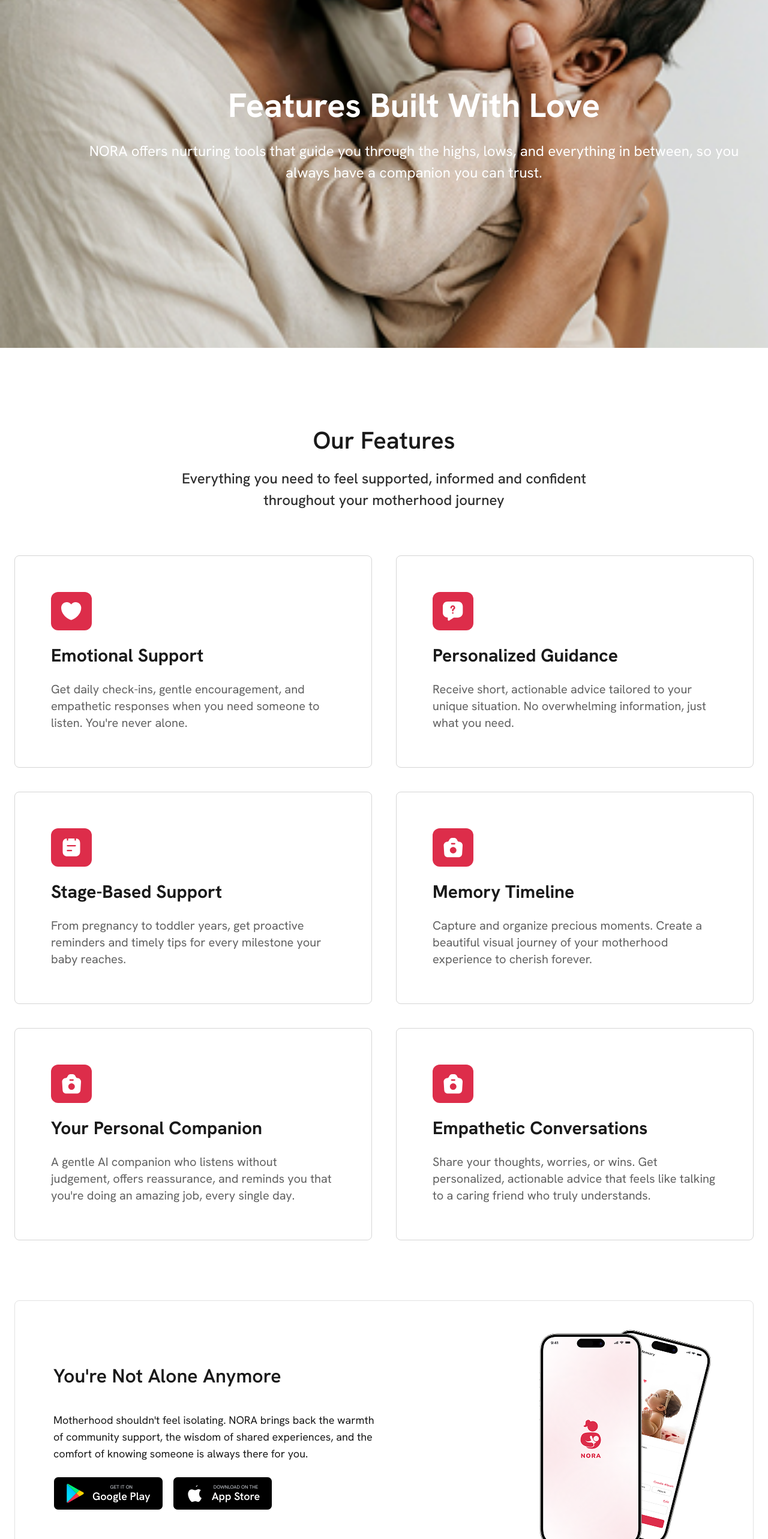
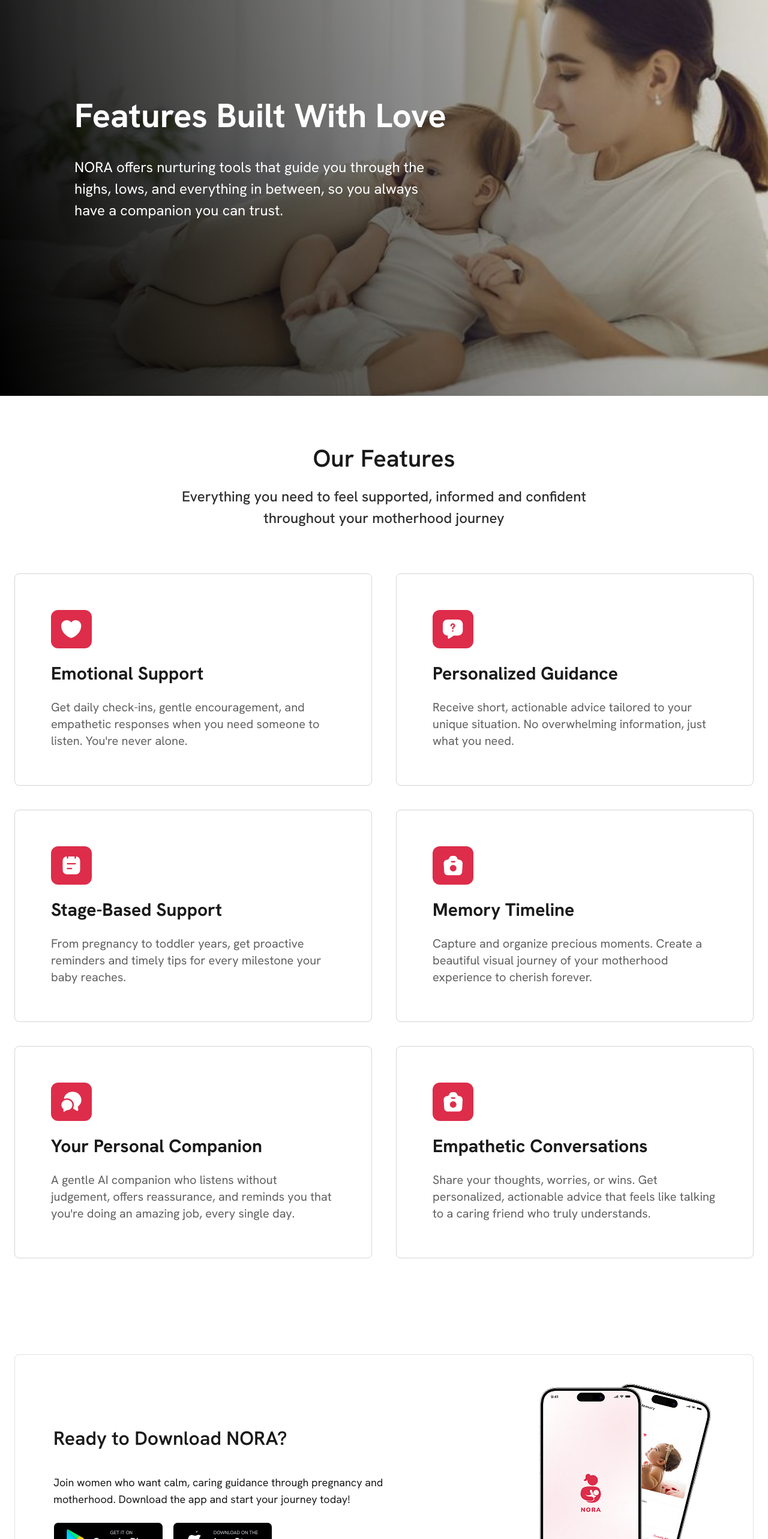
Before and after one commit to A-zook/mum-mentor-FE-azi-pu, a Next.js app: page /features in a window 1280 px wide. Shown: the part 220-2786 px from the top of the page at 60% size. Built offline with nearby package versions, Linux system fonts and the light colour scheme.

Commit message:
feat: our feature images

```diff
--- a/components/pages/features.tsx
+++ b/components/pages/features.tsx
@@ -7,7 +7,7 @@ const Features: NextPage = () => {
     <div>
       <FeatureHero />
       <OurFeatures />
-      <Yan/>
+      <Yan />
     </div>
   );
 };
--- a/module/features/hero.tsx
+++ b/module/features/hero.tsx
@@ -1,25 +1,32 @@
 import { NextPage } from "next";
 import Image from "next/image";
+import HeroImage from "@/public/assets/images/loving-mother.jpg";
 
 export const FeatureHero: NextPage = () => {
   return (
-    <div className="relative h-[520px] w-full md:h-[720px]">
+    <section className="relative h-[520px] w-full lg:h-screen">
       <Image
-        src="/assets/images/mother-child1.png"
-        alt="Hero Image"
-        fill
-        className="object-cover"
+        src={HeroImage}
+        alt="Loving Mom with Her Baby Image"
+        className="absolute top-0 left-0 -z-10 h-full w-full object-cover"
       />
-      <div className="absolute inset-0 flex flex-col items-center justify-center px-6 md:ml-[100px]">
-        <p className="md:text-heading1 text-background mb-4 text-center text-[28px] font-bold">
+      <div
+        className="absolute top-0 h-full w-full"
+        style={{
+          background:
+            "linear-gradient(255.28deg, rgba(0, 0, 0, 0) 0%, #000000 100%)",
+        }}
+      />
+      <div className="absolute inset-0 flex flex-col items-center justify-center gap-2.5 px-6 md:ml-[100px] md:w-[670px] md:items-start">
+        <p className="md:text-heading1 text-background mb-4 text-center text-[28px] font-bold md:text-left">
           Features Built With Love
         </p>
-        <p className="md:text-body-large text-background text-center text-[18px]">
+        <p className="md:text-body-large text-background text-body-regular text-center md:text-left">
           NORA offers nurturing tools that guide you through the highs, lows,
           and everything in between, so you always have a companion you can
           trust.
         </p>
       </div>
-    </div>
+    </section>
   );
 };
--- a/module/features/our-features.tsx
+++ b/module/features/our-features.tsx
@@ -89,15 +89,18 @@ const features = [
     id: 5,
     icon: (
       <svg
-        width="33"
-        height="34"
-        viewBox="0 0 33 34"
+        width="40"
+        height="40"
+        viewBox="0 0 40 40"
         fill="none"
         xmlns="http://www.w3.org/2000/svg"
-        className="size-[27px] lg:size-[33px]"
       >
         <path
-          d="M26.2633 6.66667C25.2466 6.66667 24.3133 6.08333 23.8466 5.18333L22.6466 2.76667C21.88 1.25 19.88 0 18.18 0H14.3633C12.6466 0 10.6466 1.25 9.87997 2.76667L8.67997 5.18333C8.2133 6.08333 7.27997 6.66667 6.2633 6.66667C2.64663 6.66667 -0.220033 9.71667 0.0133001 13.3167L0.879967 27.0833C1.07997 30.5167 2.92997 33.3333 7.52997 33.3333H24.9966C29.5966 33.3333 31.43 30.5167 31.6466 27.0833L32.5133 13.3167C32.7466 9.71667 29.88 6.66667 26.2633 6.66667ZM13.7633 8.75H18.7633C19.4466 8.75 20.0133 9.31667 20.0133 10C20.0133 10.6833 19.4466 11.25 18.7633 11.25H13.7633C13.08 11.25 12.5133 10.6833 12.5133 10C12.5133 9.31667 13.08 8.75 13.7633 8.75ZM16.2633 26.8667C13.1633 26.8667 10.63 24.35 10.63 21.2333C10.63 18.1167 13.1466 15.6 16.2633 15.6C19.38 15.6 21.8966 18.1167 21.8966 21.2333C21.8966 24.35 19.3633 26.8667 16.2633 26.8667Z"
+          d="M30.7827 28.0499L31.4327 33.3166C31.5993 34.6999 30.116 35.6666 28.9327 34.9499L23.166 31.5166C22.766 31.2833 22.666 30.7833 22.8827 30.3833C23.716 28.8499 24.166 27.1166 24.166 25.3833C24.166 19.2833 18.9327 14.3166 12.4993 14.3166C11.1827 14.3166 9.89933 14.5166 8.69933 14.9166C8.08267 15.1166 7.48267 14.5499 7.63267 13.9166C9.14933 7.84992 14.9827 3.33325 21.9493 3.33325C30.0827 3.33325 36.666 9.48325 36.666 17.0666C36.666 21.5666 34.3493 25.5499 30.7827 28.0499Z"
+          fill="white"
+        />
+        <path
+          d="M21.6673 25.3833C21.6673 27.3666 20.934 29.2 19.7007 30.65C18.0507 32.65 15.434 33.9333 12.5007 33.9333L8.15065 36.5166C7.41732 36.9667 6.48398 36.35 6.58398 35.5L7.00065 32.2167C4.76732 30.6666 3.33398 28.1833 3.33398 25.3833C3.33398 22.45 4.90065 19.8667 7.30065 18.3333C8.78398 17.3667 10.5673 16.8167 12.5007 16.8167C17.5673 16.8167 21.6673 20.65 21.6673 25.3833Z"
           fill="white"
         />
       </svg>
@@ -131,7 +134,7 @@ const features = [
 
 export const OurFeatures: NextPage = () => {
   return (
-    <div className="mx-auto my-[50px] px-6 pt-[50px]">
+    <div className="mx-auto my-[50px] px-6">
       <div className="mx-auto flex w-[368px] flex-col gap-4 py-6 md:w-[750px]">
         <p className="md:text-heading2 text-soft-black font-hanken text-center text-[32px] font-semibold">
           Our Features
--- a/module/features/yan.tsx
+++ b/module/features/yan.tsx
@@ -1,38 +1,6 @@
-import AppStoreButtons from "@/components/UI/AppStoreButtons";
-import ScrollAnimationWrapper from "@/components/UI/ScrollAnimation";
-import Ready from "@public/assets/images/ready.png";
 import { NextPage } from "next";
-import Image from "next/image";
+import { HiwReady } from "../hiw";
 
 export const Yan: NextPage = () => {
-  return (
-    <div className="px-6 md:pb-[60px]">
-      <div className="mx-auto flex max-w-7xl flex-col items-center justify-between gap-8 overflow-hidden rounded-[8px] px-5 py-8 md:flex-row md:border md:border-[#E2E2E2] md:px-16">
-        <div className="flex flex-col items-center gap-6 md:w-[50%] md:items-start lg:max-w-[590px]">
-          <div className="flex flex-col gap-10">
-            <h4 className="text-primaryText-black text-center text-[32px] leading-tight font-semibold md:text-left">
-              You&apos;re Not Alone Anymore
-            </h4>
-
-            <p className="text-primaryText-black text-center text-lg md:text-left lg:max-w-[590px]">
-              Motherhood shouldn&apos;t feel isolating. NORA brings back the
-              warmth of community support, the wisdom of shared experiences, and
-              the comfort of knowing someone is always there for you.
-            </p>
-          </div>
-
-          <AppStoreButtons />
-        </div>
-
-        <ScrollAnimationWrapper>
-          <Image
-            src={Ready}
-            alt="An image of 2 phones with nora app"
-            quality={100}
-            placeholder="blur"
-          />
-        </ScrollAnimationWrapper>
-      </div>
-    </div>
-  );
+  return <HiwReady />;
 };
```
Also changed, not shown: public/assets/images/loving-mother.jpg (added).
